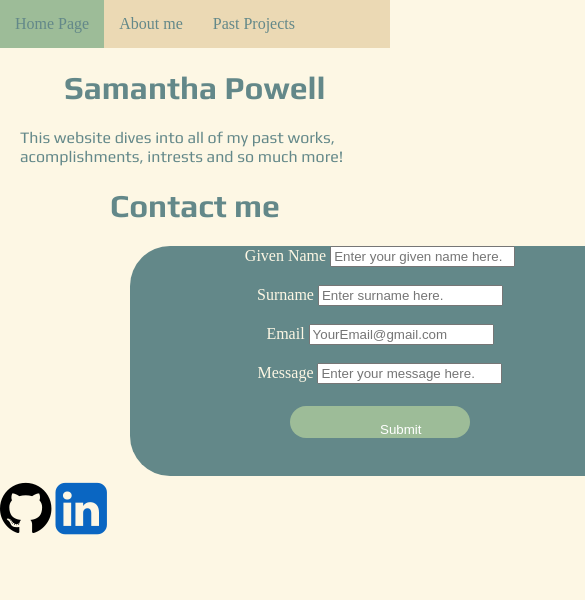
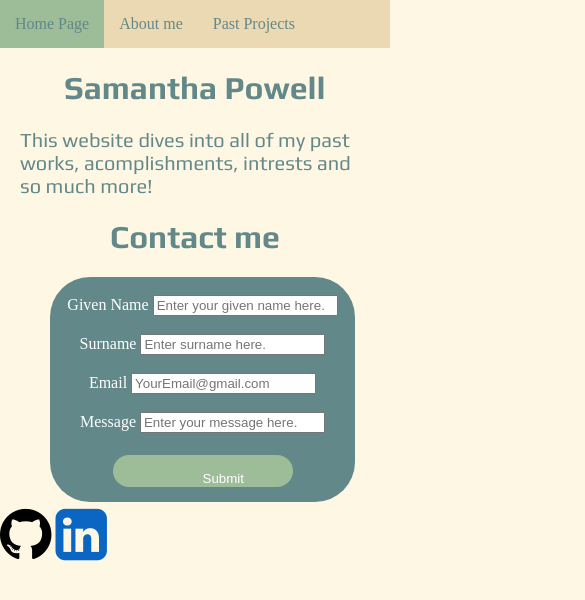
Before and after one commit to itsasamantha/itsasamantha.github.io, a plain HTML site: page index.html in a window 390 px wide. Shown: the top 600 px of the page, 585 px wide, since content can reach past the window. Drawn offline with Linux system fonts and the light colour scheme.

Commit message:
responsivenesses

```diff
--- a/index.html
+++ b/index.html
@@ -26,9 +26,11 @@
     </main>
 
     <h1>Contact me </h1>
+    <div>
         <section class="container">
             <form action="https://us-central1-steam-center-app-dev.cloudfunctions.net/formToEmail" method="post">
                 <div>
+                    <br>
                     <label for="gname"> Given Name </label>
                     <input type="text" id="gname" name="gname" placeholder="Enter your given name here." required>
                 </div>
@@ -53,11 +55,10 @@
                 </div>
                 <input name="send-to" value="spowell@brooklynsteamcenter.org" hidden>
 
-
-
-
             </form>
         </section>
+
+    </div>
 
 
 <foooter>
--- a/style.css
+++ b/style.css
@@ -62,7 +62,7 @@ input[type=text]:focus {
 input[type=button], input[type=submit], input[type=reset] {
     background-color: #9dbc98;
     border: none;
-    color: white;
+    color: #ffffff;
     padding: 16px 90px;
     text-decoration: none;
     margin: 4px 3px;
@@ -76,14 +76,14 @@ input[type=button], input[type=submit], input[type=reset] {
 
 
 .container{
-    margin-left: 130px;
+    margin-left: 33%;
+    margin-right: 33%;
     width: 500px;
     height: 230px;
     text-align: center;
     background-color: #638889;
     border-radius:40px;
-    color:#fdf7e4;
-
+    color:#ffffff;
 }
 
 .picturelink{
@@ -110,3 +110,15 @@ img{
 
 
 }
+
+
+@media (max-width: 500px){
+    p{
+        font-size: 20px;
+    }
+    .container{
+        margin-left: 50px;
+        width: 305px;
+        height: 225px;
+    }
+}
```
Also changed, not shown: aboutme.html (+1 -0 lines), experimentstyle.css (deleted), script.js (added). Lines whose indentation alone changed are shown as unchanged.
